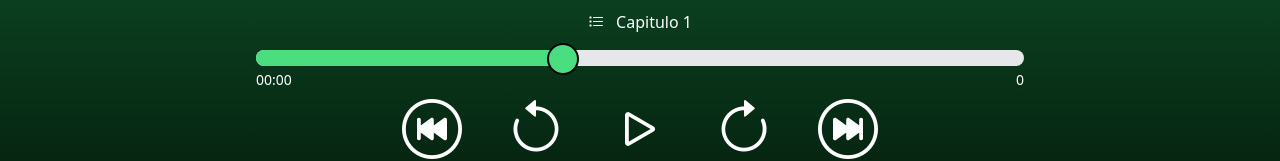
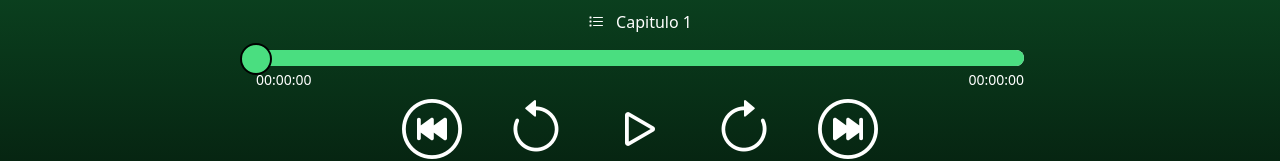
Before and after one commit to brunofragaa97/Audiobook-Feito-Com-React, a React (Vite) app: page / in a window 1280 px wide. Shown: the part 406-567 px from the top of the page. Built offline with nearby package versions, Linux system fonts and the light colour scheme.

Commit message:
versão 1.0.3
adicionado a função de formatar a data, e adcionado atualização da barra de progresso conforme timer atual da faixa/capitulo que está tocando.

```diff
--- a/src/App.jsx
+++ b/src/App.jsx
@@ -16,6 +16,7 @@ function App() {
   const [tocar, setTocar] = useState(false);
   const [faixaAtual, setFaixaAtual] = useState(0);
   const [tempoTotalFaixa, setTempoTotal] = useState(0);
+  const [tempoAtualFaixa, setTempoAtual] = useState(0);
   const refTagAudio = useRef(null);
 
   useEffect (() => {
@@ -68,9 +69,12 @@ function App() {
         faixa={informacoesLivro.capitulo[faixaAtual]} // Faixa atual com base no array de capítulos
         referencia={refTagAudio} // Referência ao áudio
         setTempoTotal={setTempoTotal}
+        setTempoAtual={setTempoAtual}
       />
 
-      <ContainerProgresso tempoTotalFaixa={tempoTotalFaixa}/>
+      <ContainerProgresso
+        tempoTotalFaixa={tempoTotalFaixa}
+        tempoAtualFaixa={tempoAtualFaixa}/>
 
       <div className="flex text-white text-center p-8">
         <BotoesControle
--- a/src/Player/Components/ContainerDeProgresso.jsx
+++ b/src/Player/Components/ContainerDeProgresso.jsx
@@ -1,20 +1,29 @@
-const ContainerProgresso = ({ tempoTotalFaixa, formatarTempo }) => {
+const ContainerProgresso = ({ tempoTotalFaixa, tempoAtualFaixa }) => {
+          //FUNÇÃO IMPORTANTE QUE CONVERTE O TEMPO DO AUDIO EM UMA STRING LEGIVEL 00:00:00
+  const formatarTempo = (tempoEmSegundos) => {
+    const tempo = new Date(null);
+    tempo.setSeconds(tempoEmSegundos);
+    return tempo.toISOString().slice(11, 19);
+  }
     return (
       <div className="w-[60%] bg-gray-200 rounded-full h-4 relative">
-        {/* Barra de progresso preenchida */}
-        <div className="bg-green-400 h-4 rounded-full" style={{ width: '40%' }}></div>
+                            {/* Barra de progresso preenchida */}
+        <div className="bg-green-400 h-4 rounded-full"
+        style={{ width: `${(tempoAtualFaixa * 100) / tempoTotalFaixa}%` }}></div>
 
-        {/* Marcador arredondado maior, centralizado */}
+                      {/* Marcador arredondado maior, centralizado */}
         <span
-          className="w-8 h-8 bg-green-400 border-2 border-black rounded-full absolute top-[-7px] left-[40%] transform -translate-x-1/2"
-        ></span>
+          className="w-8 h-8 bg-green-400 border-2 border-black rounded-full absolute top-[-7px]"
+          style={{
+          left: `${(tempoAtualFaixa * 100) / tempoTotalFaixa}%`, // Ajusta a posição do marcador com base no progresso
+          transform: "translateX(-50%)",}}></span>
 
-        {/* Texto do tempo */}
+                                 {/* Texto do tempo */}
         <div className="text-white absolute top-5 left-0 transform -translate-x-0">
-          <p className="text-sm">00:00</p>
+          <p className="text-sm">{formatarTempo(tempoAtualFaixa)}</p>
         </div>
         <div className="text-white absolute top-5 right-0 transform translate-x-0">
-          <p className="text-sm">{tempoTotalFaixa}</p>
+          <p className="text-sm">{formatarTempo(tempoTotalFaixa)}</p>
         </div>
       </div>
     );
--- a/src/Player/Components/GerenciadorDeFaixa.jsx
+++ b/src/Player/Components/GerenciadorDeFaixa.jsx
@@ -1,9 +1,11 @@
-const GerenciadorDeFaixa = ({ faixa, referencia, setTempoTotal }) => {
+const GerenciadorDeFaixa = ({ faixa, referencia, setTempoTotal, setTempoAtual }) => {
     return (
         <audio
             src={faixa}
             ref={referencia}
-            onLoadedMetadata={() => setTempoTotal(referencia.current.duration)}
+            onLoadedMetadata={() => setTempoTotal(referencia.current.duration)
+            }
+            onTimeUpdate={() => setTempoAtual(referencia.current.currentTime)}
         />
     );
 };
```
